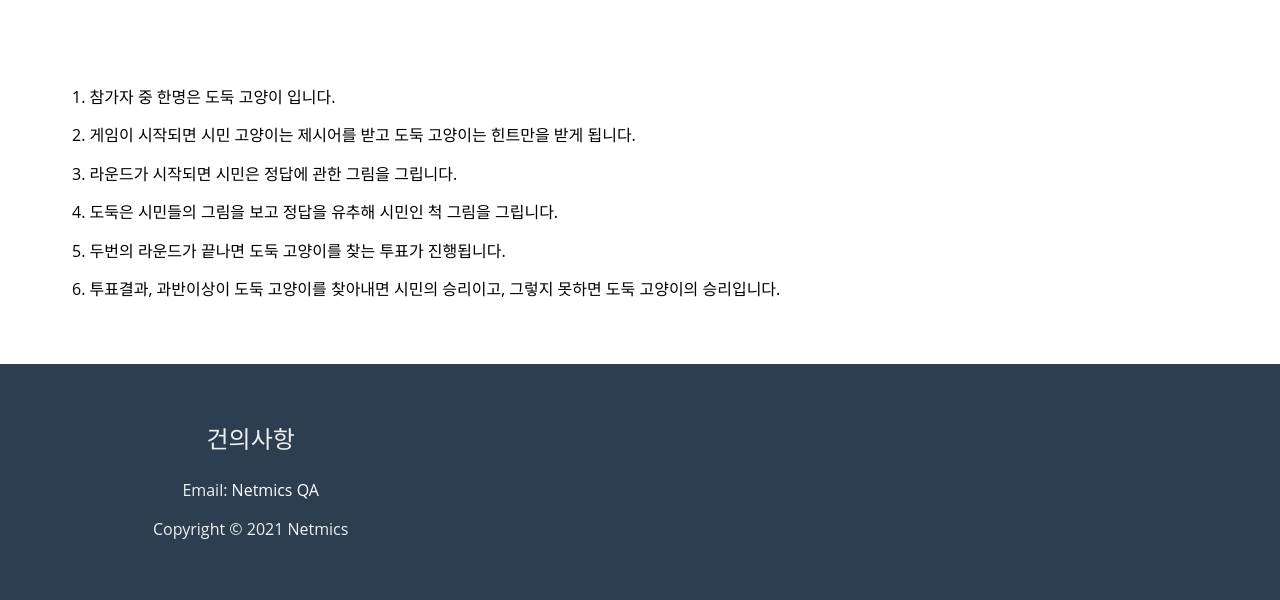
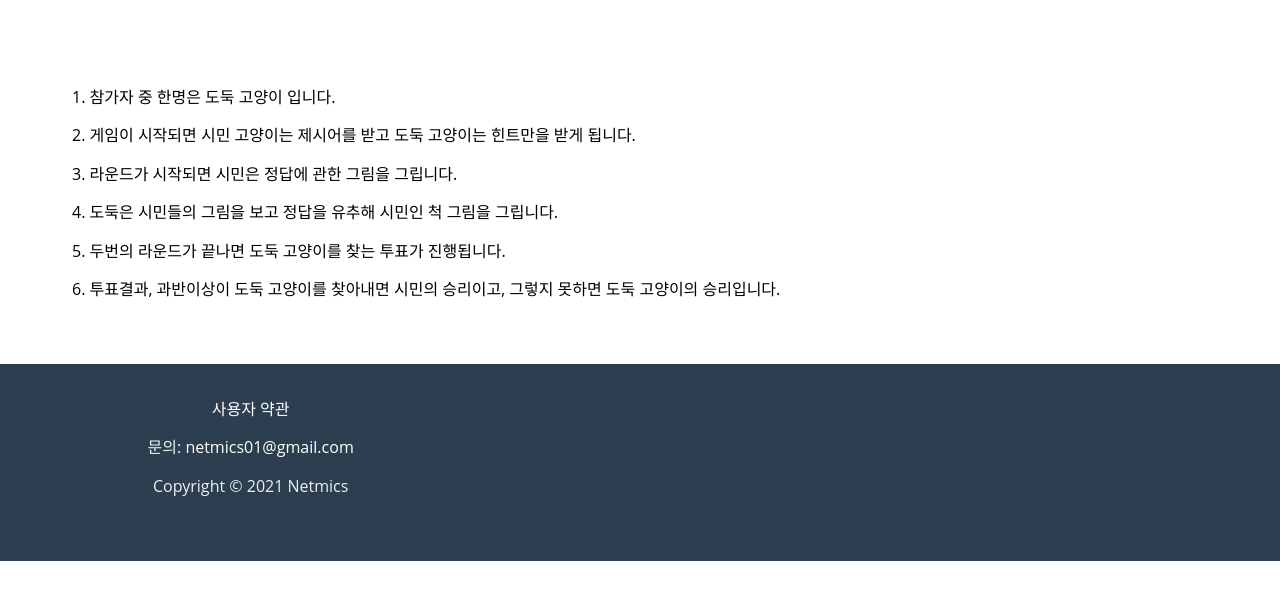
Before and after one commit to netmics/WhostheCatTuto, a plain HTML site: page index.html in a window 1280 px wide. Shown: the part 512-1112 px from the top of the page. After the commit the page ends 1073 px from the top, so only its background shows below. Drawn offline with Linux system fonts and the light colour scheme.

Commit message:
Add files via upload

```diff
--- a/index.html
+++ b/index.html
@@ -205,10 +205,11 @@ START MODULE AREA 7: Footer 2
         </nav>
       </div> -->
       <div data-layout="al16 ch-o3 ec-third ec-o2">
-        <h3>건의사항</h3>
+        <a href="https://netmics.github.io/whoscat_terms/">사용자 약관</a>
+        <!-- <h3>문의사항</h3> -->
         <!-- Facebook SVG -->
 
-        <p>Email: <a href="mailto:netmics01@gmail.com">Netmics QA</a>
+        <p>문의: <a href="mailto:netmics01@gmail.com">netmics01@gmail.com</a>
             <!-- <br>Phone: <a href="tel:#">01234 567 8910</a> -->
         </p>
         <p>Copyright &copy; 2021 Netmics</p>
```
